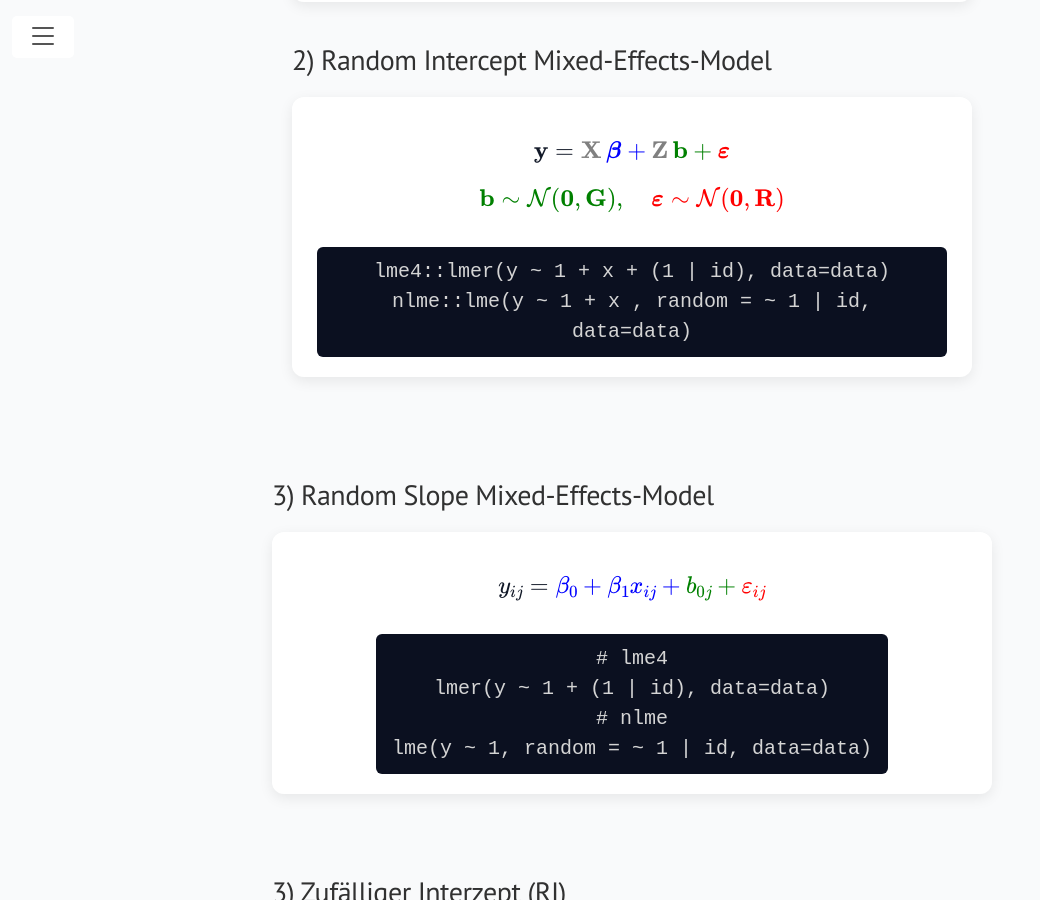
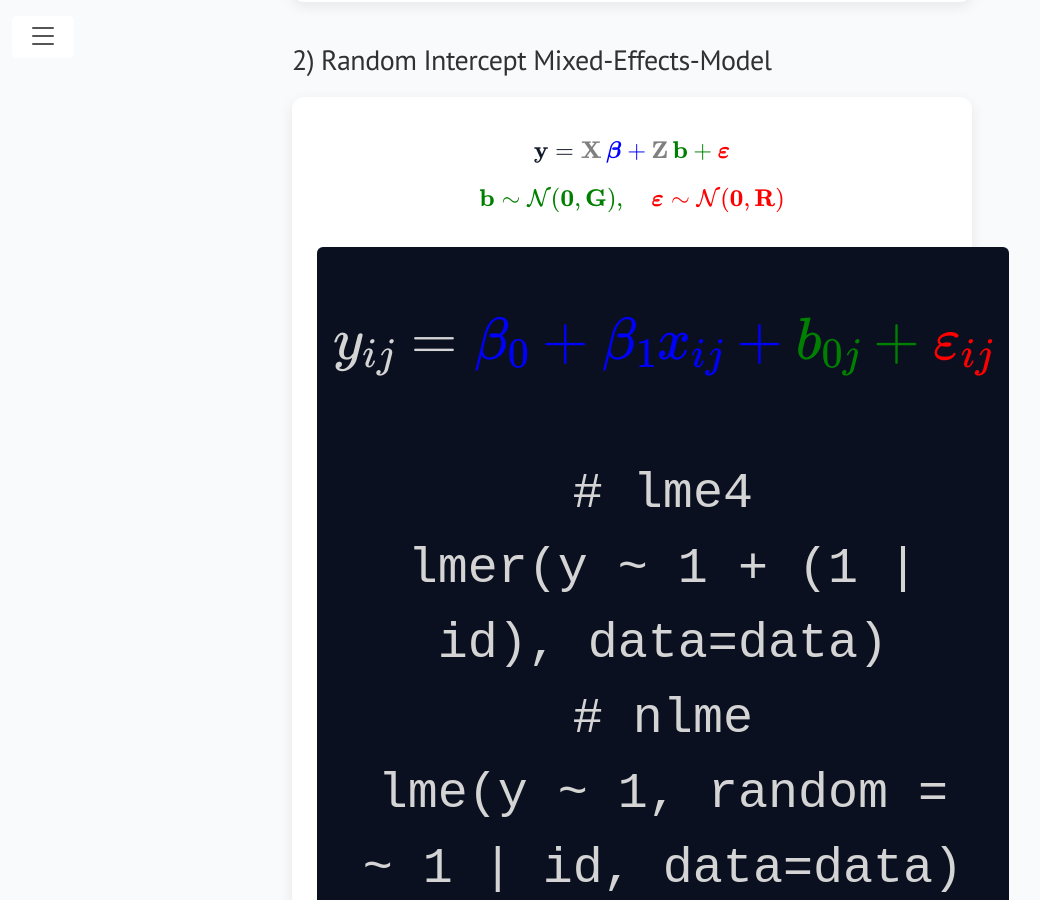
Before and after one commit to lennartseizer/ild, a Jekyll site: the page built from 9.html, in a window 1280 px wide and 900 px high, scrolled down 672 px. Shown: the whole window, without its empty margins (8-1048 px from the left). Built offline with Jekyll 4.4.1, drawn with Linux system fonts in a browser that asks for light colours.

Commit message:
Update 9.html

```diff
--- a/9.html
+++ b/9.html
@@ -124,7 +124,7 @@
       \color{red}{\boldsymbol\varepsilon} \sim \mathcal N(\mathbf 0,\mathbf R)
       $$
       <center>
-      <div class="code">
+      <div class="code" style="font-size: 50px;>
         lme4::lmer(y ~ 1 + x + (1 | id), data=data) <br>
         nlme::lme(y ~ 1 + x , random = ~ 1 | id, data=data)
       </div>
```
